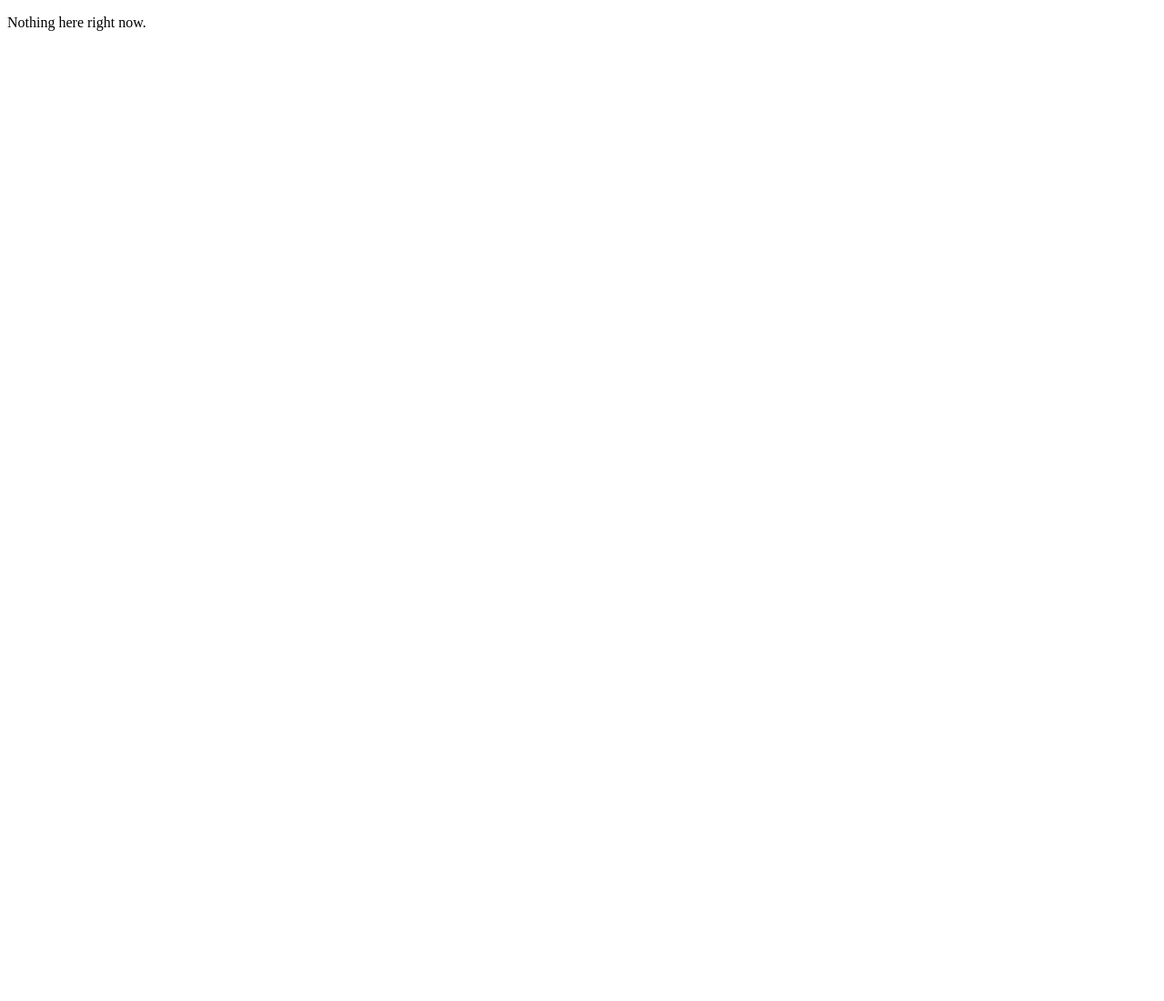
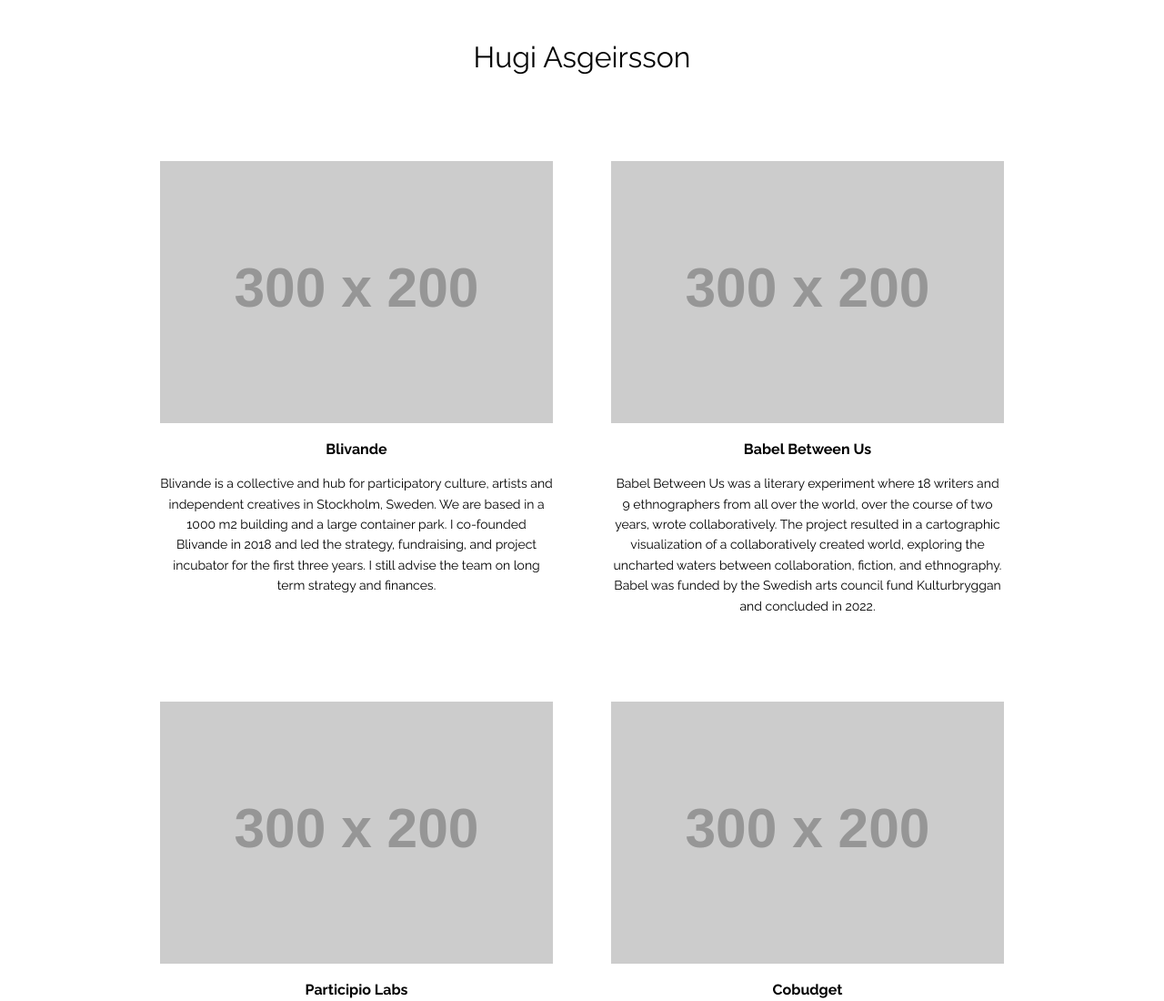
Before and after one commit to aerugo/simple-website, a plain HTML site: page index.html in a window 1280 px wide. Shown: the top 1100 px of the page at 91% size. Before the commit the page ends 800 px from the top, so only its background shows below. Drawn offline with Linux system fonts and the light colour scheme; placeholder pictures from the web are drawn by us.

Commit message:
Update index.html

```diff
--- a/index.html
+++ b/index.html
@@ -1,9 +1,129 @@
-<!doctype html>
-<html>
-  <head>
-    <title>Hugi</title>
-  </head>
-  <body>
-    <p>Nothing here right now.</p>
-  </body>
+<!DOCTYPE html>
+<html lang="en">
+<head>
+    <meta charset="UTF-8">
+    <meta name="viewport" content="width=device-width, initial-scale=1.0">
+    <title>Hugi Asgeirsson</title>
+    <link href="https://fonts.googleapis.com/css?family=Raleway:400,700&display=swap" rel="stylesheet">
+    <style>
+        body {
+            font-family: 'Raleway', sans-serif;
+            line-height: 1.6;
+            margin: 0;
+            padding: 0;
+            background-color: #fff;
+            color: #000;
+        }
+        header {
+            text-align: center;
+            padding: 1rem;
+        }
+        .container {
+            max-width: 960px;
+            margin: 0 auto;
+            padding: 2rem;
+        }
+        .email {
+            text-align: center;
+            padding: 1rem;
+        }
+        h1, h2 {
+            margin-bottom: 0.5rem;
+        }
+        h1 {
+            font-size: 2rem;
+            font-weight: 400;
+        }
+        h2 {
+            font-size: 1.5rem;
+            font-weight: 400;
+            letter-spacing: 1px;
+        }
+        ul {
+            list-style-type: none;
+            padding: 0;
+            display: grid;
+            grid-template-columns: repeat(auto-fill, minmax(300px, 1fr));
+            gap: 2rem;
+        }
+        li {
+            margin-bottom: 1rem;
+        }
+        a {
+            color: #000;
+            text-decoration: none;
+            font-weight: 700;
+        }
+        a:hover {
+            text-decoration: underline;
+        }
+        .project {
+            display: flex;
+            flex-direction: column;
+            align-items: center;
+            overflow: hidden;
+            padding: 1rem;
+        }
+        .project img {
+            width: 100%;
+            height: auto;
+            margin-bottom: 1rem;
+        }
+        .project-title {
+            font-weight: 700;
+        }
+        .project-description {
+            font-size: 0.875rem;
+            text-align: center;
+        }
+        .contact {
+            margin-top: 2rem;
+        }
+    </style>
+</head>
+<body>
+    <header>
+        <h1>Hugi Asgeirsson</h1>
+    </header>
+    <div class="container">
+        <ul>
+            <li class="project">
+                <img src="https://via.placeholder.com/300x200" alt="blivande">
+                <a href="https://www.cobudget.com" class="project-title">Blivande</a>
+                <p class="project-description">Blivande is a collective and hub for participatory culture, artists and independent creatives in Stockholm, Sweden. We are based in a 1000 m2 building and a large container park. I co-founded Blivande in 2018 and led the strategy, fundraising, and project incubator for the first three years. I still advise the team on long term strategy and finances. </p>
+            </li>
+             <li class="project">
+                <img src="https://via.placeholder.com/300x200" alt="babel between us">
+                <a href="https://babelbetween.us" class="project-title">Babel Between Us</a>
+                <p class="project-description">Babel Between Us was a literary experiment where 18 writers and 9 ethnographers from all over the world, over the course of two years, wrote collaboratively. The project resulted in a cartographic visualization of a collaboratively created world, exploring the uncharted waters between collaboration, fiction, and ethnography. Babel was funded by the Swedish arts council fund Kulturbryggan and concluded in 2022.</p>
+            </li>
+          <li class="project">
+                <img src="https://via.placeholder.com/300x200" alt="participio">
+                <a href="https://www.blivande.com" class="project-title">Participio Labs</a>
+                <p class="project-description">Participio was a development lab within Edgeryders, funded by the Swedish arts council fund Kulturbryggan. Our purpose was to build experimental software and methodology for decentralized organizations and co-created culture. Everything built by Participio is open-source and free to use. Cobudget was one of the projects that came out of the Participio Labs.</p>
+          </li>
+          <li class="project">
+                <img src="https://via.placeholder.com/300x200" alt="cobudget">
+                <a href="https://edgeryders.eu/t/graphryder-2-0-manual/16314" class="project-title">Cobudget</a>
+                <p class="project-description">A platform for collaborative funding and participatory budgeting. It started in 2015 with a platform for decentralized curation for co-created festivals. We were funded by the Swedish innovation agency Vinnova to support participatory placemaking, and Kulturbryggan to serve culture and arts. We ended up merging with a similar open-source and became Cobudget.  </p>
+          </li>
+          <li class="project">
+                <img src="https://via.placeholder.com/300x200" alt="graphryder">
+                <a href="https://graphryder.edgeryders.eu/" class="project-title">Graphryder</a>
+                <p class="project-description">Graphryder is a software stack that builds and displays graphs based on online forum conversations and ethnogragraphic annotations. I desgined a new version of Graphryder, built the backend, and worked with Ouestware to build the graphical interface. Graphryder was used in two major Horizon Europe research projects in 2022.</p>
+          </li>
+          <li class="project">
+                <img src="https://via.placeholder.com/300x200" alt="sensestack">
+                <a href="https://www.sensestack.xyz/" class="project-title">SenseStack</a>
+                <p class="project-description">My development studio for software that combines art and data. Currently working on an undisclosed project.</p>
+          </li>
+</ul>
+
+<div class="container">
+  <p class="email"><a href="mailto:hugi@hugi.se">email</a></p>
+</div>
+
+</div>
+
+</body>
 </html>
```
